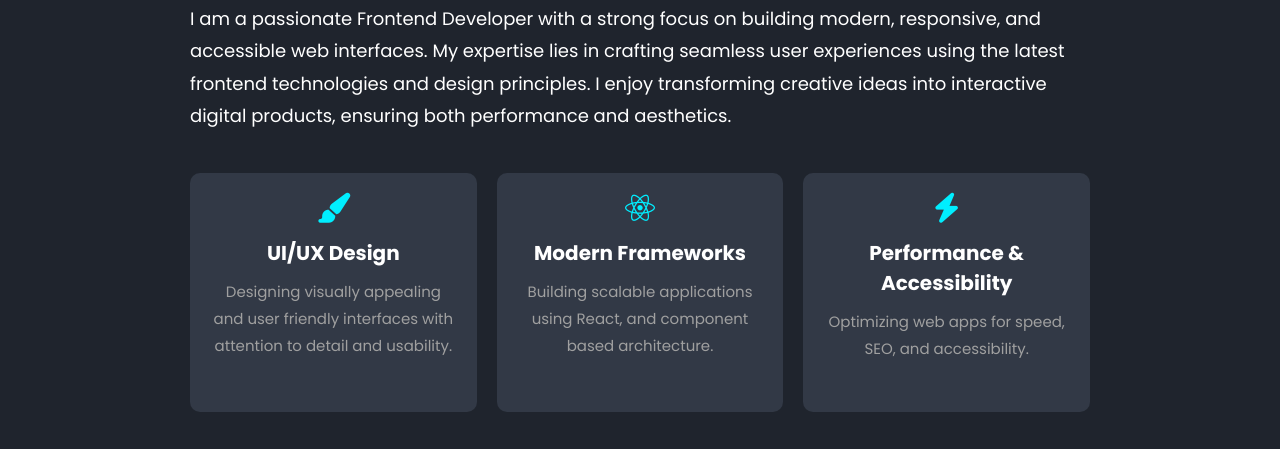
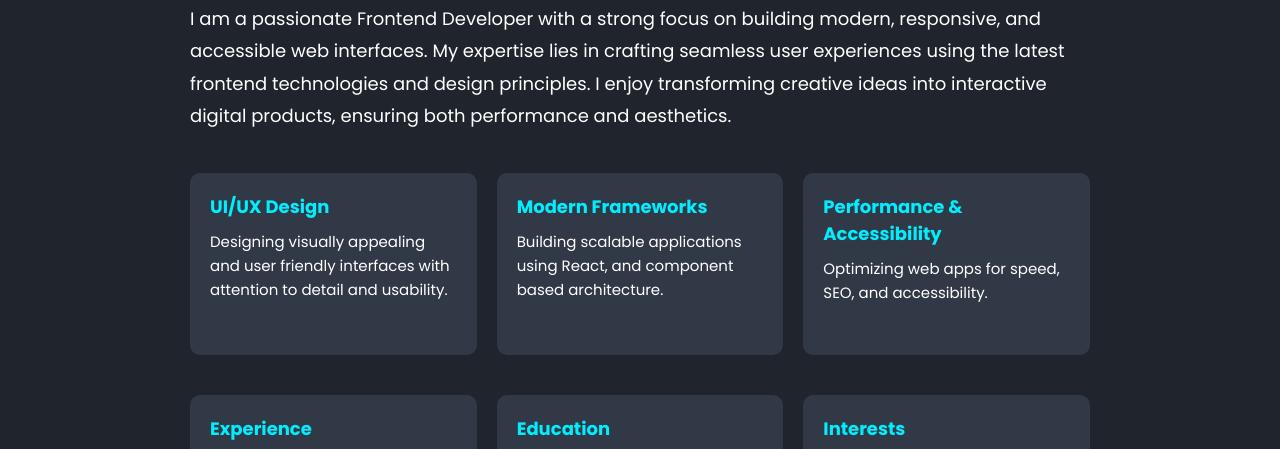
Before and after one commit to Siddharthb04/Portfolio, a plain HTML site: page index.html in a window 1280 px wide. Shown: the part 1023-1472 px from the top of the page. Drawn offline with Linux system fonts and the light colour scheme; files whose address does not match are found by name.

Commit message:
Update index.html

```diff
--- a/index.html
+++ b/index.html
@@ -53,19 +53,19 @@
         <div class="about-content">
             <div class="about-text">
                 <p>I am a passionate Frontend Developer with a strong focus on building modern, responsive, and accessible web interfaces. My expertise lies in crafting seamless user experiences using the latest frontend technologies and design principles. I enjoy transforming creative ideas into interactive digital products, ensuring both performance and aesthetics.</p>
-                <div class="about-highlights">
-                    <div class="highlight-item">
-                        <i class="fas fa-paint-brush"></i>
+                 <div class="about-highlights">
+                    <div class="detail-item">
+
                         <h4>UI/UX Design</h4>
                         <p>Designing visually appealing and user friendly interfaces with attention to detail and usability.</p>
                     </div>
-                    <div class="highlight-item">
-                        <i class="fab fa-react"></i>
+                    <div class="detail-item">
+
                         <h4>Modern Frameworks</h4>
                         <p>Building scalable applications using React, and component based architecture.</p>
                     </div>
-                    <div class="highlight-item">
-                        <i class="fas fa-bolt"></i>
+                    <div class="detail-item">
+
                         <h4>Performance & Accessibility</h4>
                         <p>Optimizing web apps for speed, SEO, and accessibility.</p>
                     </div>
```
